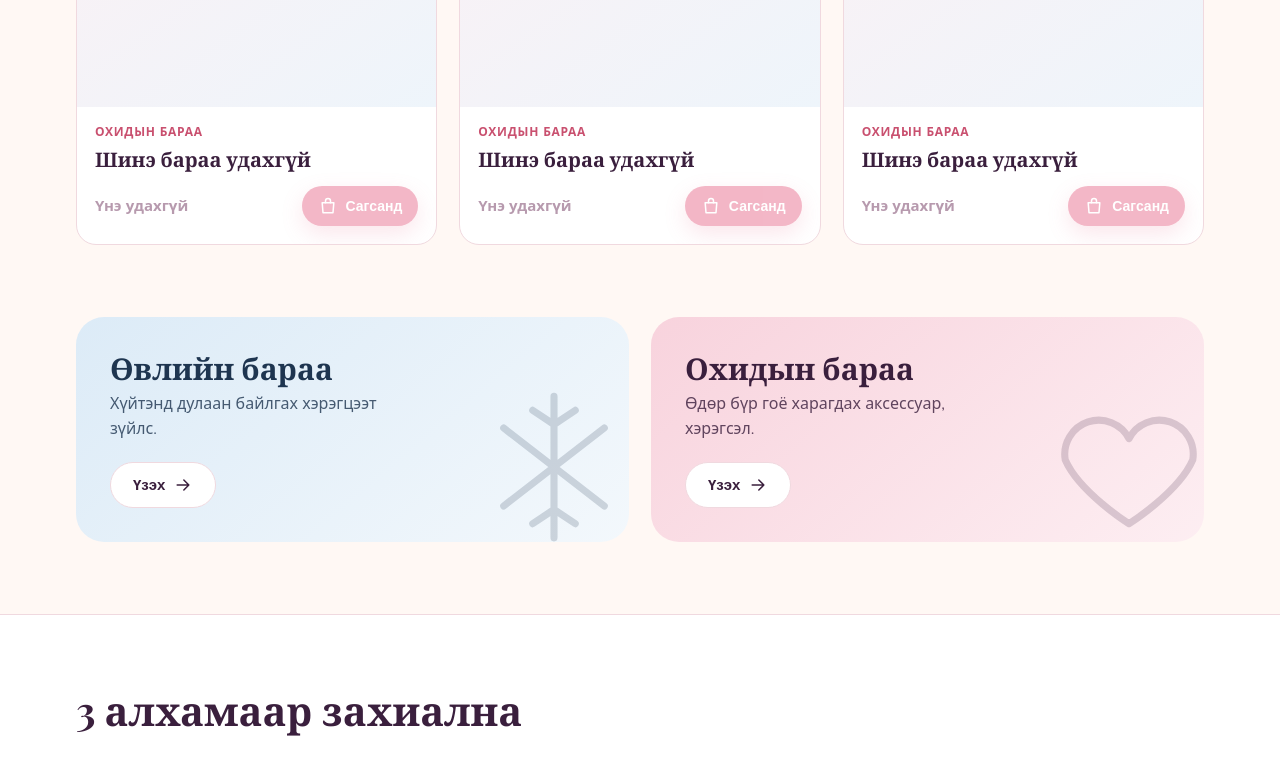
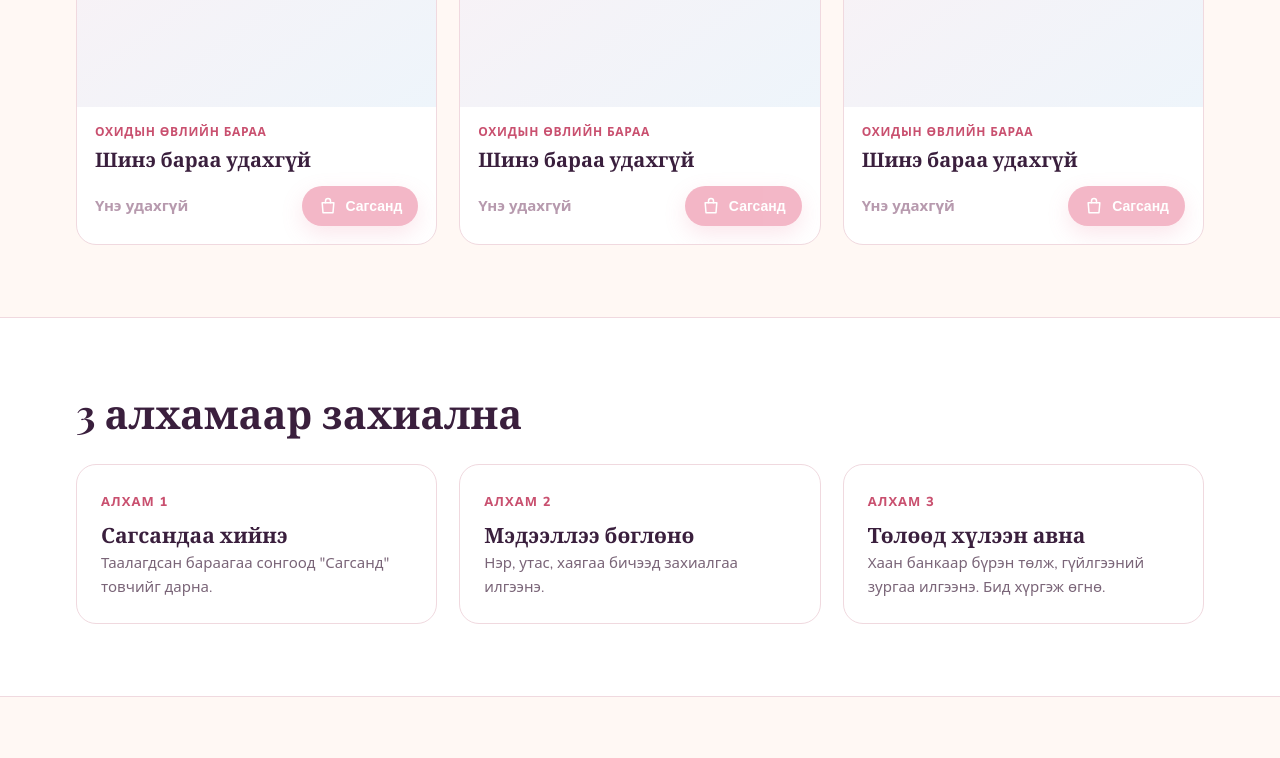
Before and after one commit to Tgsuwill/mila-winter, a plain HTML site: page index.html in a window 1280 px wide. Shown: the part 1780-2538 px from the top of the page. Drawn offline with nearby package versions, Linux system fonts and the light colour scheme.

Commit message:
Girls' winter products only

```diff
--- a/index.html
+++ b/index.html
@@ -4,7 +4,7 @@
 <meta charset="utf-8">
 <meta name="viewport" content="width=device-width,initial-scale=1">
 <title>Mila Winter</title>
-<meta name="description" content="Mila Winter: өвлийн болон охидын бараа. УБ хүргэлт үнэгүй.">
+<meta name="description" content="Mila Winter: охидын өвлийн бараа. УБ хүргэлт үнэгүй.">
 <link rel="preconnect" href="https://fonts.googleapis.com">
 <link rel="preconnect" href="https://fonts.gstatic.com" crossorigin>
 <link href="https://fonts.googleapis.com/css2?family=Playfair+Display:wght@600;700&family=Nunito:wght@400;600;700;800&display=swap" rel="stylesheet">
@@ -223,7 +223,6 @@ footer small{opacity:.6}
   <a href="#" class="logo"><svg class="ic"><use href="#i-snow"/></svg>Mila <i>Winter</i></a>
   <nav class="nav-links">
     <a href="#shop">Бүтээгдэхүүн</a>
-    <a href="#cats">Ангилал</a>
     <a href="#how">Захиалах заавар</a>
     <a href="#faq">Асуулт</a>
   </nav>
@@ -235,9 +234,9 @@ footer small{opacity:.6}
     <div class="flakes" id="flakes" aria-hidden="true"></div>
     <div class="wrap">
       <div>
-        <span class="eyebrow"><svg class="ic"><use href="#i-sparkle"/></svg>Өвлийн шинэ цуглуулга</span>
+        <span class="eyebrow"><svg class="ic"><use href="#i-sparkle"/></svg>Охидын өвлийн цуглуулга</span>
         <h1>Өвөл ч <em>гоё</em>,<br>дулаахан ч байя</h1>
-        <p class="sub">Өвлийн дулаан бараа, охидын гоё аксессуар нэг дороос. Сонгоод сагсандаа хийгээд захиалаарай.</p>
+        <p class="sub">Охидод зориулсан өвлийн дулаан, гоё бараа нэг дороос. Сонгоод сагсандаа хийгээд захиалаарай.</p>
         <div class="hero-ctas">
           <a href="#shop" class="btn btn-rose">Дэлгүүр үзэх <svg class="ic"><use href="#i-arrow"/></svg></a>
           <a href="#how" class="btn btn-ghost">Яаж захиалах вэ?</a>
@@ -262,28 +261,8 @@ footer small{opacity:.6}
     <div class="wrap">
       <div class="sec-head">
         <div><h2>Бүтээгдэхүүн</h2><p>Шинэ бараа удахгүй нэмэгдэнэ.</p></div>
-        <div class="filters" id="filters">
-          <button class="chip on" data-f="all" type="button">Бүгд</button>
-          <button class="chip" data-f="winter" type="button">Өвлийн бараа</button>
-          <button class="chip" data-f="girls" type="button">Охидын бараа</button>
-        </div>
       </div>
       <div class="grid" id="grid"></div>
-    </div>
-  </section>
-
-  <section class="block" id="cats" style="padding-top:0">
-    <div class="wrap cats">
-      <div class="catbox w">
-        <div><h3>Өвлийн бараа</h3><p>Хүйтэнд дулаан байлгах хэрэгцээт зүйлс.</p></div>
-        <button class="btn btn-ghost js-cat" data-f="winter" type="button">Үзэх <svg class="ic"><use href="#i-arrow"/></svg></button>
-        <svg class="ic deco" aria-hidden="true"><use href="#i-snow"/></svg>
-      </div>
-      <div class="catbox g">
-        <div><h3>Охидын бараа</h3><p>Өдөр бүр гоё харагдах аксессуар, хэрэгсэл.</p></div>
-        <button class="btn btn-ghost js-cat" data-f="girls" type="button">Үзэх <svg class="ic"><use href="#i-arrow"/></svg></button>
-        <svg class="ic deco" aria-hidden="true"><use href="#i-heart"/></svg>
-      </div>
     </div>
   </section>
 
@@ -379,13 +358,13 @@ footer small{opacity:.6}
    БҮТЭЭГДЭХҮҮН — энд л засна.
    name: нэр, price: үнэ (тоо), old: хуучин үнэ (заавал биш),
    img: зургийн зам (жишээ "img/hand-warmer.jpg"),
-   cat: "winter" (өвлийн) эсвэл "girls" (охидын), desc: богино тайлбар.
+   cat: "girls" (өөрчлөх шаардлагагүй), desc: богино тайлбар.
    name хоосон бол "Удахгүй" карт харагдана.
    ========================================================= */
 var PRODUCTS = [
-  {id:"p1", cat:"winter", name:"", price:0, old:0, img:"", desc:""},
-  {id:"p2", cat:"winter", name:"", price:0, old:0, img:"", desc:""},
-  {id:"p3", cat:"winter", name:"", price:0, old:0, img:"", desc:""},
+  {id:"p1", cat:"girls",  name:"", price:0, old:0, img:"", desc:""},
+  {id:"p2", cat:"girls",  name:"", price:0, old:0, img:"", desc:""},
+  {id:"p3", cat:"girls",  name:"", price:0, old:0, img:"", desc:""},
   {id:"p4", cat:"girls",  name:"", price:0, old:0, img:"", desc:""},
   {id:"p5", cat:"girls",  name:"", price:0, old:0, img:"", desc:""},
   {id:"p6", cat:"girls",  name:"", price:0, old:0, img:"", desc:""}
@@ -393,7 +372,7 @@ var PRODUCTS = [
 var RURAL_FEE = 40000;
 
 (function(){
-  var CAT = {winter:"Өвлийн бараа", girls:"Охидын бараа"};
+  var CAT = {girls:"Охидын өвлийн бараа"};
   var fmt = function(n){ return "₮" + Number(n||0).toLocaleString("en-US"); };
   var esc = function(s){ return String(s).replace(/[&<>"]/g,function(c){return {"&":"&amp;","<":"&lt;",">":"&gt;",'"':"&quot;"}[c];}); };
   var ready = function(p){ return p.name && p.price > 0; };
@@ -423,9 +402,6 @@ var RURAL_FEE = 40000;
         '</div></article>';
     }).join("");
   }
-  function setFilter(f){ filter=f; document.querySelectorAll("#filters .chip").forEach(function(c){ c.classList.toggle("on", c.dataset.f===f); }); render(); }
-  document.getElementById("filters").addEventListener("click", function(e){ var c=e.target.closest(".chip"); if(c) setFilter(c.dataset.f); });
-  document.querySelectorAll(".js-cat").forEach(function(b){ b.addEventListener("click", function(){ setFilter(b.dataset.f); document.getElementById("shop").scrollIntoView(); }); });
 
   /* cart */
   var cart = {};
```
